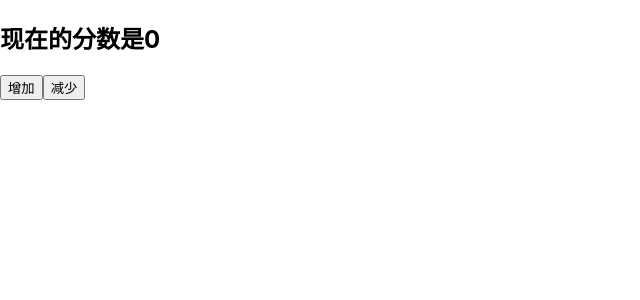
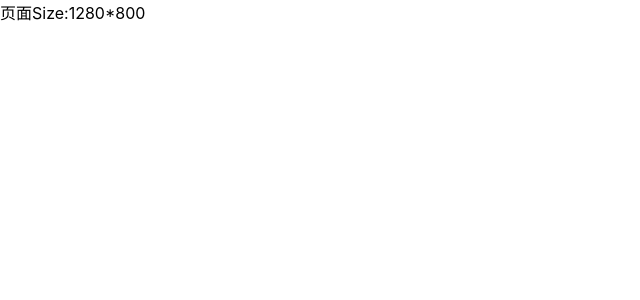
Before and after one commit to xumaozeng/my-react-app, a React (Create React App) app: page / in a window 1280 px wide. Shown: the top 300 px of the page, without its empty margins (0-640 px from the left). Built offline with nearby package versions, Linux system fonts and the light colour scheme.

Commit message:
useCallback

```diff
--- a/src/App.js
+++ b/src/App.js
@@ -1,10 +1,10 @@
 import React from "react";
-import UseReducerPage from "./pages/Examples/UseReducerPage";
+import UserHookPage from "./pages/Examples/UserHookPage";
 
 function App() {
   return (
     <div className="App">
-      <UseReducerPage />
+      <UserHookPage />
     </div>
   );
 }
--- /dev/null
+++ b/src/pages/Examples/UserHookPage.js
@@ -0,0 +1,38 @@
+import React, { useState, useEffect, useCallback } from "react";
+
+// 自定义hooks
+function useWinSize() {
+  const [size, setSize] = useState({
+    width: document.documentElement.clientWidth,
+    height: document.documentElement.clientHeight
+  });
+
+  const onResize = useCallback(() => {
+    setSize({
+      width: document.documentElement.clientWidth,
+      height: document.documentElement.clientHeight
+    });
+  }, []);
+
+  useEffect(() => {
+    window.addEventListener("resize", onResize);
+    return () => {
+      window.removeEventListener("resize", onResize);
+    };
+  }, [onResize]);
+
+  return size;
+}
+
+function UserHookPage() {
+  const size = useWinSize();
+  return (
+    <div>
+      <div>
+        页面Size:{size.width}*{size.height}
+      </div>
+    </div>
+  );
+}
+
+export default UserHookPage;
```
